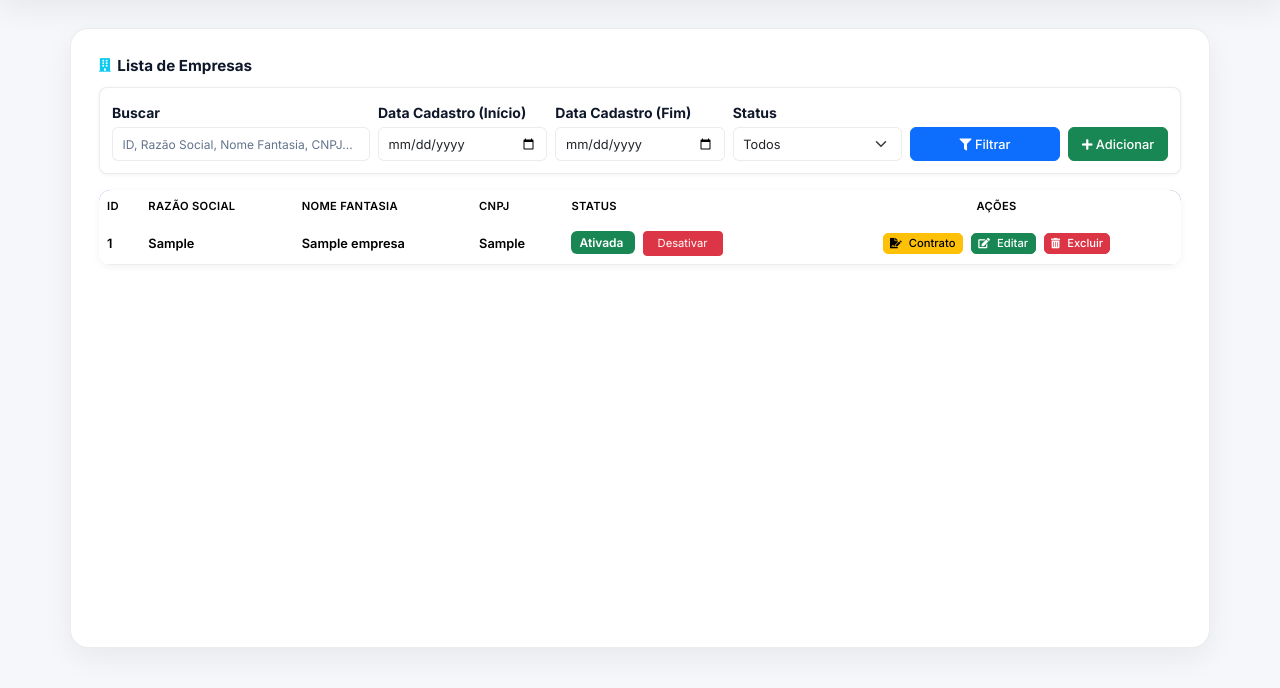
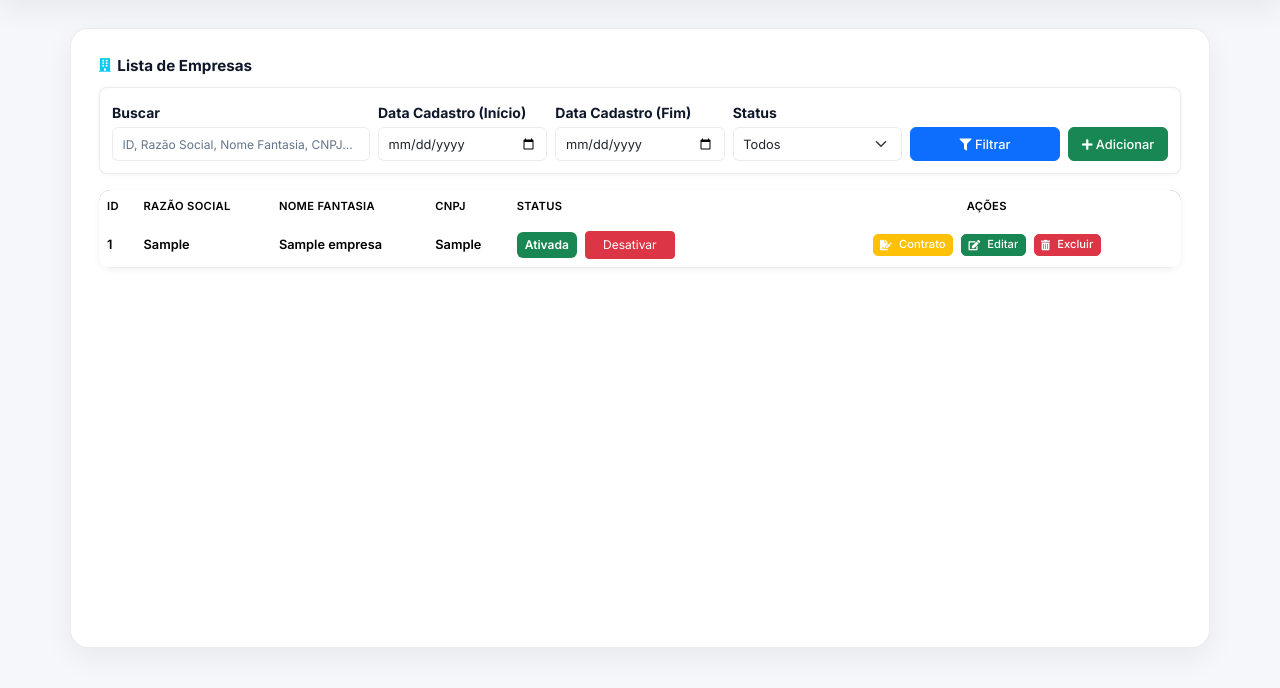
Before and after one commit to leandrosuy2/app_admin, a Django app: page /empresas/ in a window 1280 px wide. Shown: the part 65-753 px from the top of the page. Run offline with Django 4.2, Linux system fonts and the light colour scheme; a user stored in the database is signed in; data comes from the database, SQL or seed files in the repository; tables that the repository leaves empty hold one stand-in row (values such as "Sample post"); parts of the project's set-up code (start-up, migrations or seed data) failed here and were passed over; some libraries are stand-ins or nearby versions.

Commit message:
ajuste nos botões

```diff
--- a/core/templates/empresas_listar.html
+++ b/core/templates/empresas_listar.html
@@ -233,12 +233,40 @@
         font-weight: 600;
         border-radius: 6px;
         font-size: 0.75rem;
+        white-space: nowrap;
+        display: inline-block;
+    }
+
+    /* Botão de Status */
+    .toggle-status {
+        white-space: nowrap;
+        min-width: 90px;
+        font-size: 0.75rem !important;
+        padding: 0.25rem 0.5rem !important;
+    }
+
+    /* Garantir que os botões de ação não quebrem */
+    .btn-action {
+        white-space: nowrap;
+        display: inline-flex;
+        align-items: center;
+        justify-content: center;
+    }
+
+    /* Ajustar coluna de status */
+    .table-responsive-custom tbody td:nth-child(5) {
+        min-width: 200px;
+    }
+
+    /* Ajustar coluna de ações */
+    .table-responsive-custom tbody td:nth-child(6) {
+        min-width: 280px;
     }
 
     /* Responsividade */
     @media (max-width: 768px) {
         .table-responsive-custom table {
-            min-width: 700px;
+            min-width: 800px;
         }
 
         .table-responsive-custom thead th {
@@ -253,8 +281,28 @@
 
         .btn-action {
             font-size: 0.65rem;
-            padding: 0.15rem 0.3rem;
+            padding: 0.2rem 0.4rem;
             margin: 0.1rem;
+            min-width: auto;
+        }
+
+        .toggle-status {
+            min-width: 80px !important;
+            font-size: 0.7rem !important;
+            padding: 0.2rem 0.4rem !important;
+        }
+
+        .badge-status {
+            font-size: 0.7rem;
+            padding: 0.2rem 0.4rem;
+        }
+
+        .table-responsive-custom tbody td:nth-child(5) {
+            min-width: 180px;
+        }
+
+        .table-responsive-custom tbody td:nth-child(6) {
+            min-width: 250px;
         }
 
         .search-form {
@@ -358,32 +406,33 @@
                     <td><strong>{{ empresa.razao_social }}</strong></td>
                     <td><strong>{{ empresa.nome_fantasia }}</strong></td>
                     <td><strong>{{ empresa.cnpj }}</strong></td>
-                    <td>
+                    <td style="vertical-align: middle;">
+                        <div class="d-flex align-items-center gap-2 flex-wrap" style="min-width: 200px;">
                             <span class="badge-status {% if empresa.status_empresa|as_bool %}bg-success text-white{% else %}bg-danger text-white{% endif %}">
                                 {% if empresa.status_empresa|as_bool %}Ativada{% else %}Desativada{% endif %}
                             </span>
                             <button type="button"
-                                class="btn btn-sm ms-2 toggle-status {% if empresa.status_empresa|as_bool %}btn-danger{% else %}btn-success{% endif %}"
-                                data-url="{% url 'alterar_status_empresa' empresa.id %}"
-                                style="min-width: 80px; font-size: 0.7rem; padding: 0.2rem 0.4rem;">
+                                    class="btn btn-sm toggle-status {% if empresa.status_empresa|as_bool %}btn-danger{% else %}btn-success{% endif %}"
+                                    data-url="{% url 'alterar_status_empresa' empresa.id %}">
                                 {% if empresa.status_empresa|as_bool %}Desativar{% else %}Ativar{% endif %}
                             </button>
+                        </div>
                     </td>
-                    <td class="text-center">
-                        <div class="d-flex flex-wrap gap-1 justify-content-center">
+                    <td class="text-center" style="vertical-align: middle;">
+                        <div class="d-flex flex-wrap gap-1 justify-content-center align-items-center" style="min-width: 280px;">
                             <a href="{% url 'gerar_contrato_lojista' empresa.id %}"
-                               class="btn btn-sm btn-warning btn-action"
+                               class="btn btn-sm btn-warning btn-action text-white"
                                target="_blank"
                                title="Gerar Contrato">
                                 <i class="fas fa-file-signature"></i><span class="d-none d-md-inline ms-1">Contrato</span>
                             </a>
                             <a href="{% url 'editar_empresa' empresa.id %}"
-                               class="btn btn-sm btn-success btn-action"
+                               class="btn btn-sm btn-success btn-action text-white"
                                title="Editar">
                                 <i class="fas fa-edit"></i><span class="d-none d-md-inline ms-1">Editar</span>
                             </a>
                             <a href="{% url 'excluir_empresa' empresa.id %}"
-                               class="btn btn-sm btn-danger btn-action"
+                               class="btn btn-sm btn-danger btn-action text-white"
                                title="Excluir">
                                 <i class="fas fa-trash-alt"></i><span class="d-none d-md-inline ms-1">Excluir</span>
                             </a>
@@ -472,9 +521,11 @@ document.addEventListener("DOMContentLoaded", function () {
           const ativo = !!data.status_empresa;
 
           // Atualiza badge/status
+          if (statusText) {
             statusText.textContent = ativo ? "Ativada" : "Desativada";
-          statusText.classList.remove("bg-success", "bg-danger");
-          statusText.classList.add(ativo ? "bg-success" : "bg-danger");
+            statusText.classList.remove("bg-success", "bg-danger", "text-white");
+            statusText.classList.add(ativo ? "bg-success" : "bg-danger", "text-white");
+          }
 
           // Botão
           btn.classList.remove("btn-danger", "btn-success");
@@ -482,8 +533,13 @@ document.addEventListener("DOMContentLoaded", function () {
           btn.textContent = ativo ? "Desativar" : "Ativar";
 
           // Linha amarela quando desativada
-          tr.classList.toggle("bg-warning", !ativo);
-          tr.classList.toggle("text-dark", !ativo);
+          if (tr) {
+            if (!ativo) {
+              tr.classList.add("bg-warning", "text-dark");
+            } else {
+              tr.classList.remove("bg-warning", "text-dark");
+            }
+          }
         } else {
           alert("Erro ao alterar o status.");
           btn.textContent = originalText;
```
Lines whose indentation alone changed are shown as unchanged.
